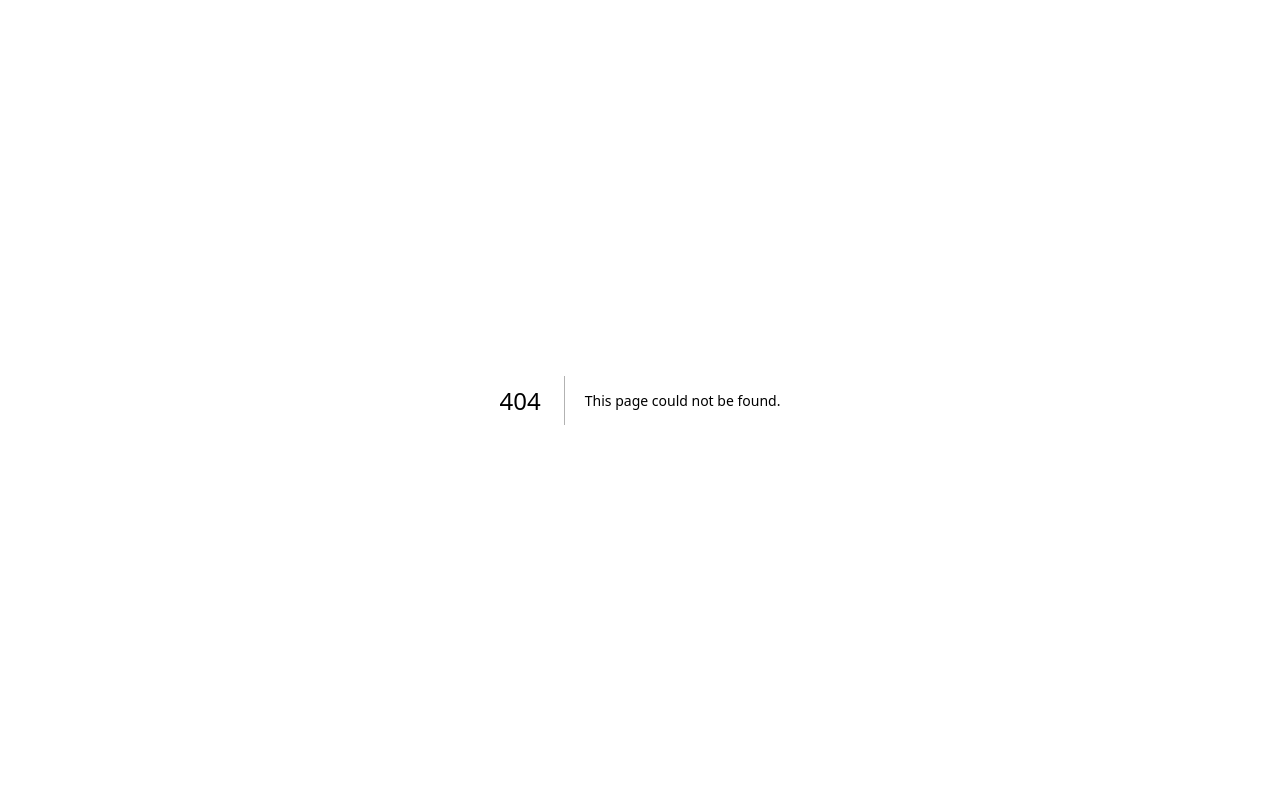
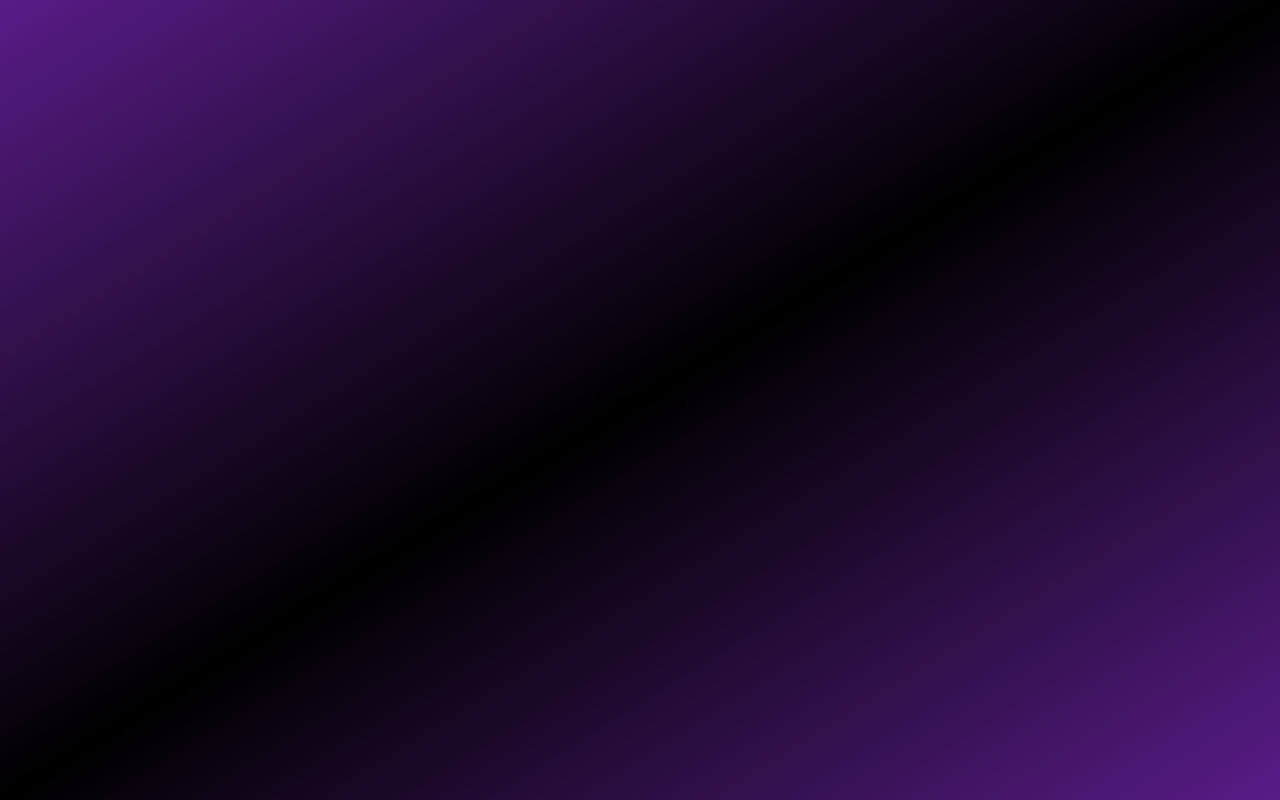
Before and after one commit to israelbulcaotavares/react-tailwind-cod3r, a Next.js app: page /extras/background in a window 1280 px wide. Before the commit this address had no page. Built offline with nearby package versions, Linux system fonts and the light colour scheme.

Commit message:
background gradiente

```diff
--- /dev/null
+++ b/src/pages/extras/background.tsx
@@ -0,0 +1,21 @@
+export default function Background() {
+  return (
+    <div>
+      {/* <div className="flex justify-center items-center h-screen bg-gradient-to-r from-slate-600">
+        Background
+      </div> */}
+      {/* <div className="flex justify-center items-center h-screen bg-gradient-to-r from-purple-800 via-purple-950 to-black">
+        Background
+      </div> */}
+      {/* <div className="flex justify-center items-center h-screen bg-gradient-to-br from-purple-800 via-purple-950 to-black">
+        Background
+      </div> */}
+      {/* <div className="flex justify-center items-center h-screen bg-gradient-to-l from-purple-800 via-purple-950 to-black">
+        Background
+      </div> */}
+      <div className="flex justify-center items-center h-screen bg-gradient-to-tl from-purple-900 via-black to-purple-900">
+        Background
+      </div>
+    </div>
+  );
+}
```
